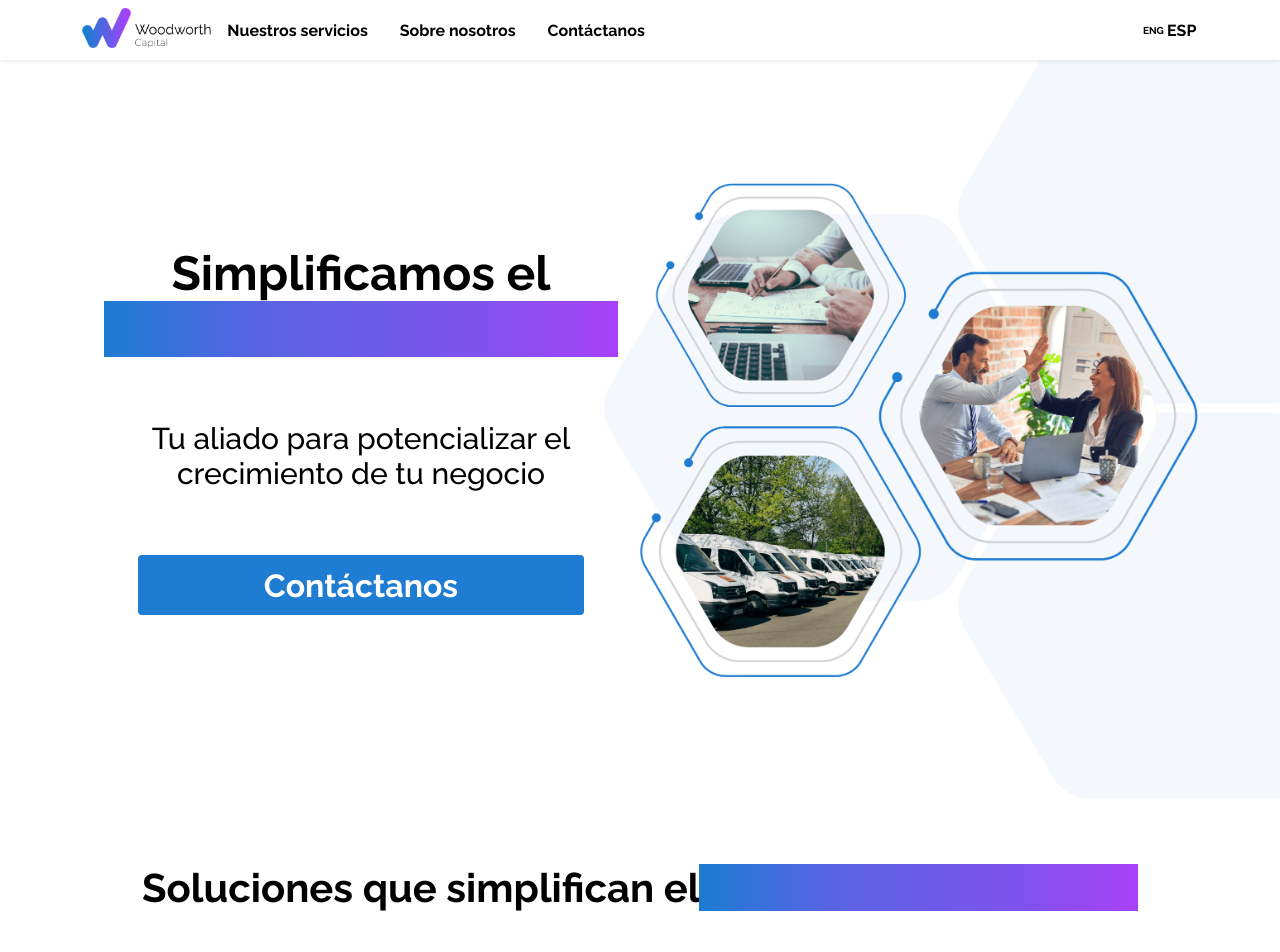
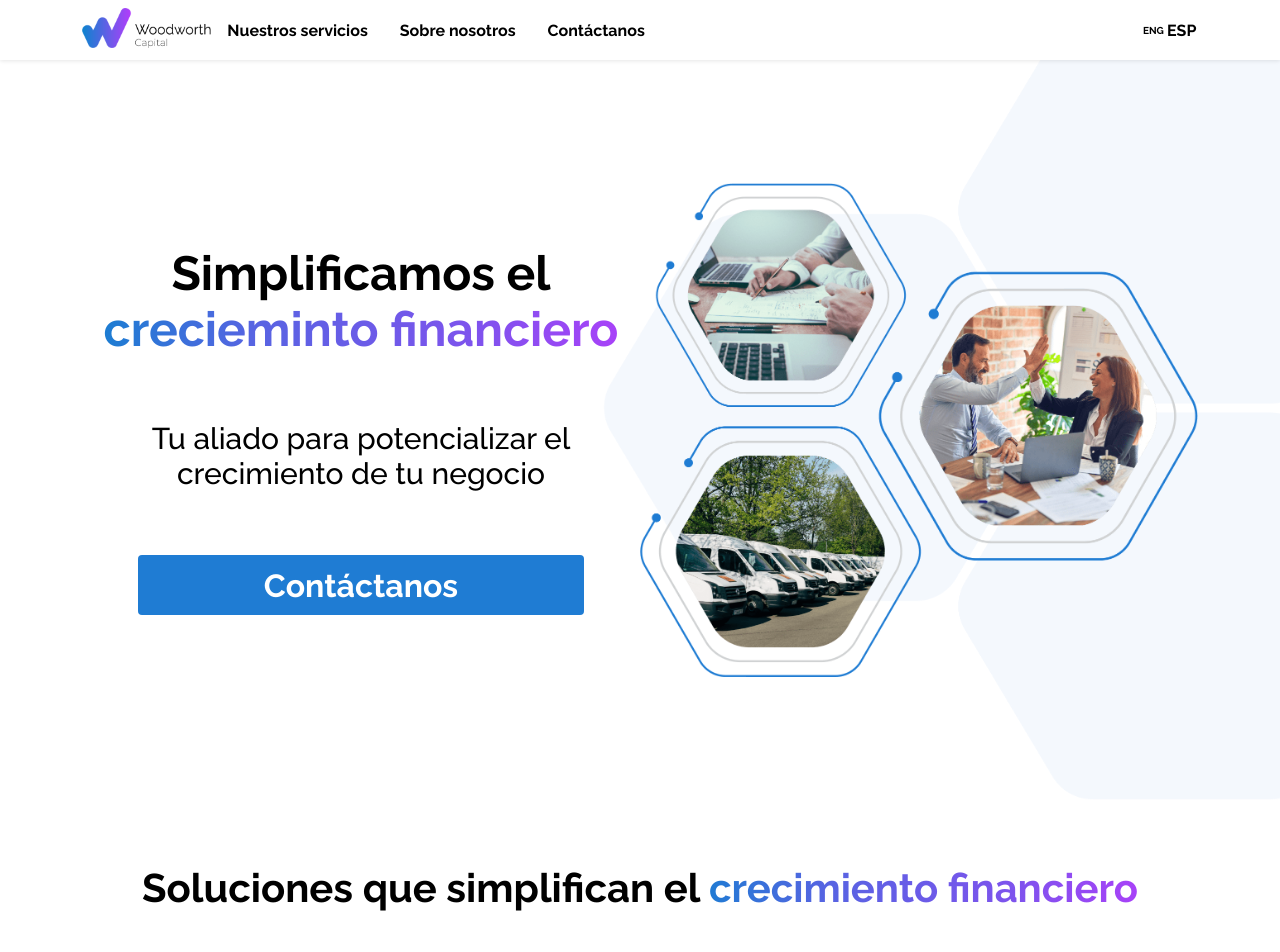
Before and after one commit to eneasbaroni/woodworth, a React (Create React App) app: page / in a window 1280 px wide. Shown: the top 952 px of the page. Built offline with nearby package versions, Linux system fonts and the light colour scheme.

Commit message:
css error

```diff
--- a/src/components/Contacto/contacto.css
+++ b/src/components/Contacto/contacto.css
@@ -22,7 +22,7 @@
   font-size: 3.5rem;
   font-weight: 700;
   background: linear-gradient(90deg, #0D83CE -7.5%, #5764E2 29.04%, #7E53ED 72.16%, #B33DFB 107.5%);
-  /* -webkit-background-clip: text; */
+  -webkit-background-clip: text;
   -webkit-text-fill-color: transparent;
 }
 
--- a/src/components/Inicio/inicio.css
+++ b/src/components/Inicio/inicio.css
@@ -28,7 +28,7 @@
   font-size: 48px;
   font-weight: 700;
   background: linear-gradient(90deg, #0D83CE -7.5%, #5764E2 29.04%, #7E53ED 72.16%, #B33DFB 107.5%);
-  /* -webkit-background-clip: text; */
+  -webkit-background-clip: text;
   -webkit-text-fill-color: transparent;
 }
 
--- a/src/components/Nosotros/nosotros.css
+++ b/src/components/Nosotros/nosotros.css
@@ -52,7 +52,6 @@
   height: auto;
   grid-column: 2 / span 10;
   grid-template-columns: repeat(10, 1fr);
-  /* grid-template-rows: repeat(1, 11rem); */
 }
 
 .vision {
--- a/src/components/Pasos/pasos.css
+++ b/src/components/Pasos/pasos.css
@@ -70,7 +70,6 @@
     margin: 2rem auto;
   }
 
-  /* paso container 4 child */
   .pasoContainer:nth-child(4) {
     grid-column: 2 / span 2;
   }
--- a/src/components/Servicios/servicios.css
+++ b/src/components/Servicios/servicios.css
@@ -18,7 +18,7 @@
   font-size: 2.5rem;
   font-weight: 700;
   background: linear-gradient(90deg, #0D83CE -7.5%, #5764E2 29.04%, #7E53ED 72.16%, #B33DFB 107.5%);
-  /* -webkit-background-clip: text; */
+  -webkit-background-clip: text;
   -webkit-text-fill-color: transparent;
 }
 
```
